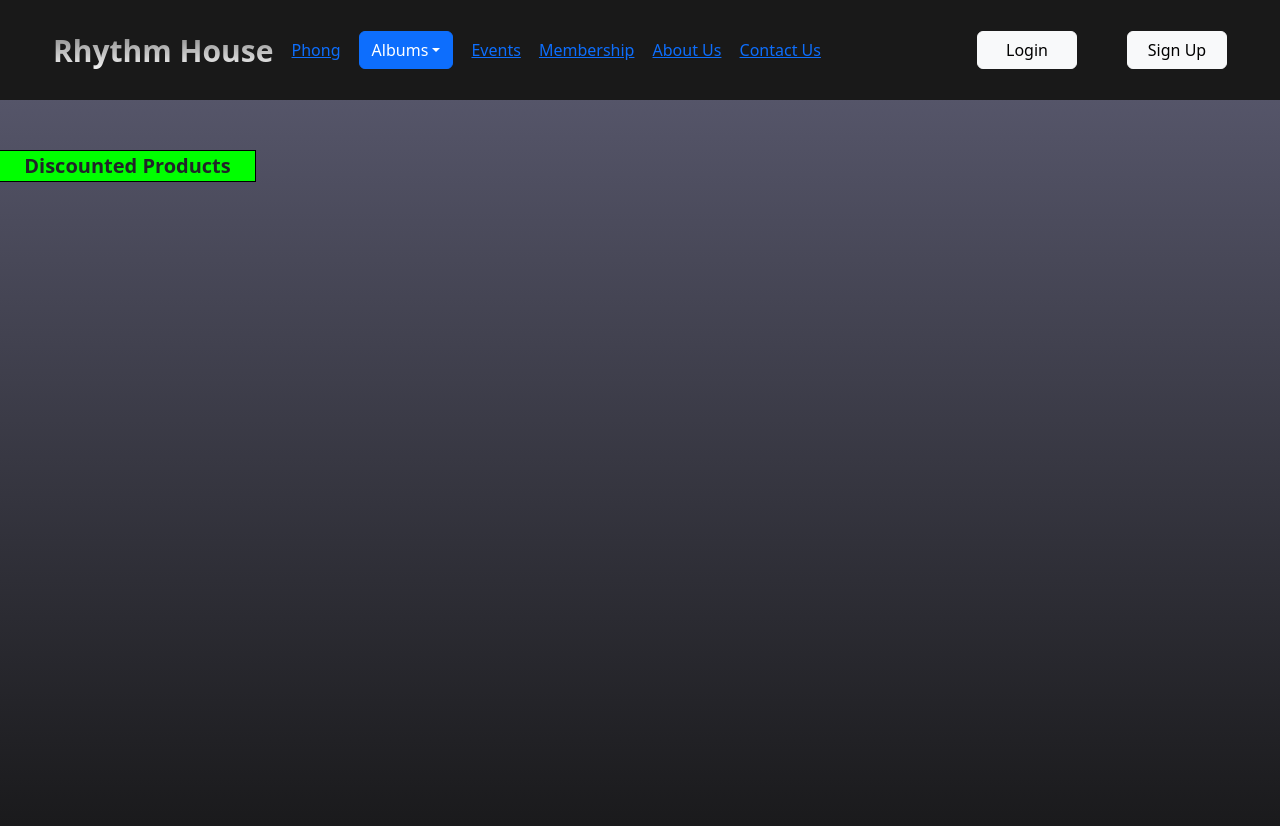
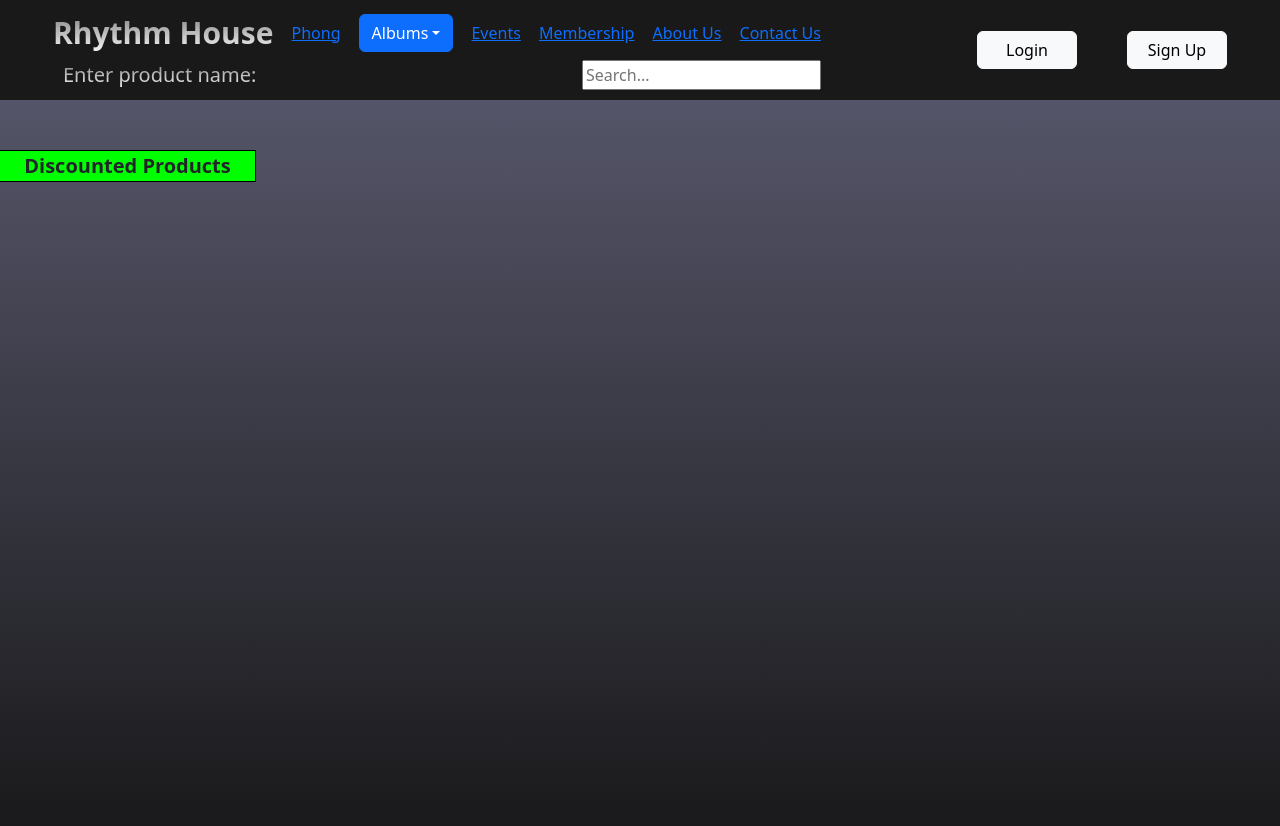
Before and after one commit to smolpenguin25/group5_rhythm_house, a React (Create React App) app in the folder project/: page /#/ in a window 1280 px wide. Shown: the top 826 px of the page. Built offline with nearby package versions, Linux system fonts and the light colour scheme.

Commit message:
search added (nhan)

```diff
--- a/project/src/Navbar.css
+++ b/project/src/Navbar.css
@@ -30,3 +30,11 @@
     background-clip: text;
     -webkit-text-fill-color: transparent;
 }
+
+.search{
+    font-size: 20px;
+    background: linear-gradient(#777777, #ffffff);
+    background-clip: text;
+    -webkit-text-fill-color: transparent;
+    margin-left: 10px;
+}
--- a/project/src/Navbar.jsx
+++ b/project/src/Navbar.jsx
@@ -15,6 +15,8 @@ function Navbar() {
           <Link to="/membership">Membership</Link>
           <Link to="/about">About Us</Link>
           <Link to="/contact">Contact Us</Link>
+          <span className="search">Enter product name: </span><input type="text" placeholder="Search..." value="" onChange="" />
+
         </div>
 
         <div className="navbar-button-container">
```
